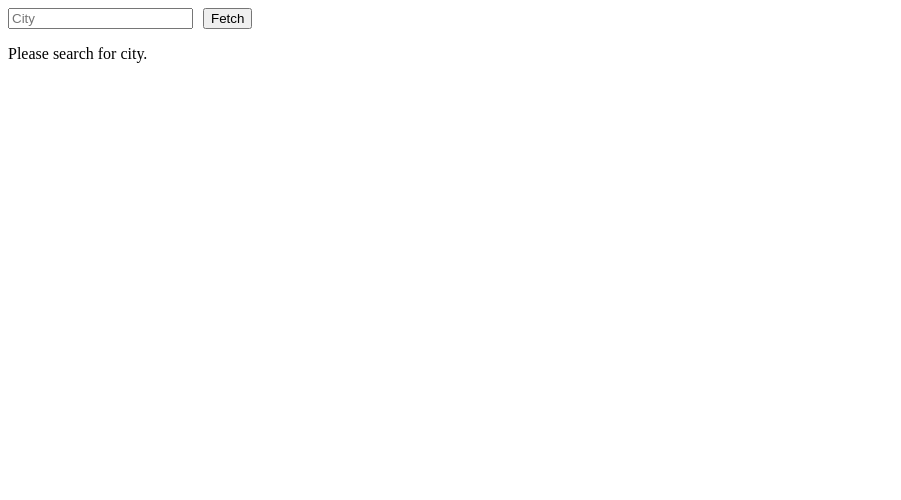
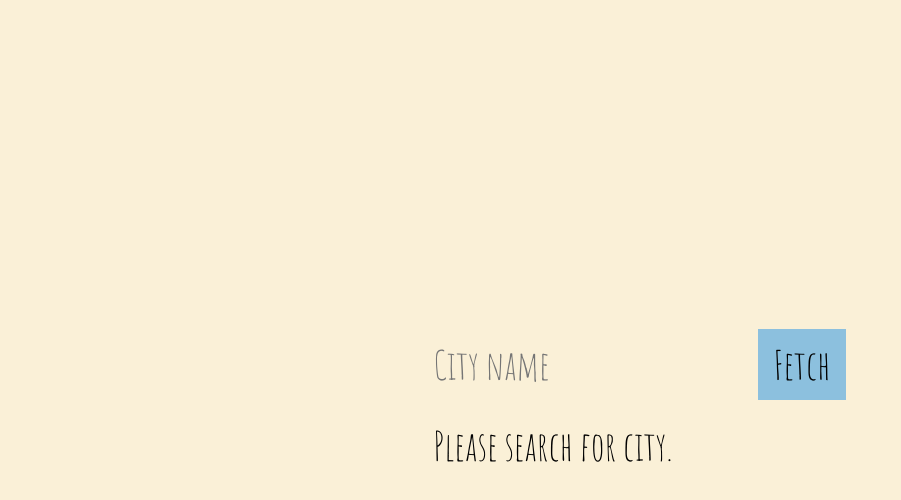
Before and after one commit to frasza/ts-weather, a Vue app: page / in a window 1280 px wide. Shown: the top 500 px of the page, without its empty margins (0-901 px from the left). Built offline with nearby package versions, Linux system fonts and the light colour scheme.

Commit message:
work of design

```diff
--- a/public/index.html
+++ b/public/index.html
@@ -1,15 +1,19 @@
 <!DOCTYPE html>
 <html lang="">
   <head>
-    <meta charset="utf-8">
-    <meta http-equiv="X-UA-Compatible" content="IE=edge">
-    <meta name="viewport" content="width=device-width,initial-scale=1.0">
-    <link rel="icon" href="<%= BASE_URL %>favicon.ico">
+    <meta charset="utf-8" />
+    <meta http-equiv="X-UA-Compatible" content="IE=edge" />
+    <meta name="viewport" content="width=device-width,initial-scale=1.0" />
+    <link rel="icon" href="<%= BASE_URL %>favicon.ico" />
     <title><%= htmlWebpackPlugin.options.title %></title>
   </head>
   <body>
     <noscript>
-      <strong>We're sorry but <%= htmlWebpackPlugin.options.title %> doesn't work properly without JavaScript enabled. Please enable it to continue.</strong>
+      <strong
+        >We're sorry but <%= htmlWebpackPlugin.options.title %> doesn't work
+        properly without JavaScript enabled. Please enable it to
+        continue.</strong
+      >
     </noscript>
     <div id="app"></div>
     <!-- built files will be auto injected -->
--- a/src/App.vue
+++ b/src/App.vue
@@ -1,32 +1,20 @@
 <template>
-  <Search @searchCity="(c) => fetchWeather(c)" />
-  <WeatherComp :forecast="forecast" />
+  <main>
+    <div class="weather">
+      <Search @searchCity="(c) => fetchWeather(c)" />
+      <WeatherComp :forecast="forecast" />
+      <Error :error="error" v-if="error" />
+    </div>
+  </main>
 </template>
 
 <script setup lang="ts">
-import { ref } from 'vue';
 import Search from './components/Search.vue';
 import WeatherComp from './components/WeatherComp.vue';
-import Weather from './model/Weather';
+import Error from './components/Error.vue';
+import { getWeather } from './composables/getWeather';
 
-const forecast = ref<Weather>();
-
-const fetchWeather = async (fetchedCity: string) => {
-  const response = await fetch(
-    `http://api.weatherapi.com/v1/current.json?key=${process.env.VUE_APP_APIKEY}&q=${fetchedCity}&aqi=no`
-  );
-  const data = await response.json();
-
-  const weather: Weather = {
-    name: data.location.name,
-    last_updated: data.current.last_updated,
-    temp_c: data.current.temp_c,
-    feelslike_c: data.current.feelslike_c,
-    condition: data.current.condition,
-  };
-
-  forecast.value = weather;
-};
+const { forecast, error, fetchWeather } = getWeather();
 </script>
 
 <style></style>
--- /dev/null
+++ b/src/assets/global.css
@@ -0,0 +1,24 @@
+@import url('https://fonts.googleapis.com/css2?family=Amatic+SC:wght@400;700&display=swap');
+
+html {
+  font-size: 62.5%;
+}
+
+* {
+  margin: 0;
+  padding: 0;
+  box-sizing: border-box;
+  font-family: 'Amatic SC', cursive;
+  font-size: 4rem;
+}
+
+body {
+  background-color: #faf0d7;
+}
+
+main {
+  height: 100vh;
+  width: 100vw;
+  display: grid;
+  place-items: center;
+}
--- /dev/null
+++ b/src/components/Error.vue
@@ -0,0 +1,23 @@
+<template>
+  <div>
+    <p>{{ error }}</p>
+  </div>
+</template>
+
+<script setup lang="ts">
+import { defineComponent, defineProps } from 'vue';
+
+defineComponent({
+  name: 'ErrorComponent',
+});
+defineProps<{
+  error?: string;
+}>();
+</script>
+
+<style scoped>
+p {
+  color: #f4bfbf;
+  font-weight: 700;
+}
+</style>
--- a/src/components/Search.vue
+++ b/src/components/Search.vue
@@ -1,6 +1,6 @@
 <template>
   <div class="search">
-    <input type="text" placeholder="City" v-model="city" />
+    <input type="text" placeholder="City name" v-model="city" />
     <button @click="$emit('searchCity', city)">Fetch</button>
   </div>
 </template>
@@ -19,5 +19,20 @@ defineComponent({
 .search {
   display: flex;
   gap: 10px;
+  margin-bottom: 2rem;
+}
+
+input,
+input:focus {
+  background-color: transparent;
+  border: none;
+  font-size: 4rem;
+  outline: none;
+}
+
+button {
+  background-color: #8cc0de;
+  border: none;
+  padding: 1rem 1.6rem;
 }
 </style>
--- a/src/components/WeatherComp.vue
+++ b/src/components/WeatherComp.vue
@@ -1,7 +1,9 @@
 <template>
-  <div class="weather" v-if="forecast">
+  <div class="forecast" v-if="forecast">
     <p>{{ forecast.name }}</p>
-    <p>Temperature: {{ forecast.temp_c }}</p>
+    <p>Temperature: {{ forecast.temp_c }} °C</p>
+    <p>Condition: {{ forecast.condition }}</p>
+    <img :src="forecast.condition_icon" :alt="forecast.condition" />
   </div>
   <div class="empty" v-else>
     <p>Please search for city.</p>
--- /dev/null
+++ b/src/composables/getWeather.ts
@@ -0,0 +1,37 @@
+import Weather from '@/model/Weather';
+import { ref } from 'vue';
+
+export function getWeather() {
+  const forecast = ref<Weather>();
+  const error = ref<string>();
+
+  const fetchWeather = async (fetchedCity: string) => {
+    try {
+      const response = await fetch(
+        `http://api.weatherapi.com/v1/current.json?key=${process.env.VUE_APP_APIKEY}&q=${fetchedCity}&aqi=no`
+      );
+
+      if (!response.ok) {
+        throw new Error('Error fetching weather. Please try again.');
+      }
+
+      const data = await response.json();
+
+      const weather: Weather = {
+        name: data.location.name,
+        last_updated: data.current.last_updated,
+        temp_c: data.current.temp_c,
+        feelslike_c: data.current.feelslike_c,
+        condition: data.current.condition.text,
+        condition_icon: data.current.condition.icon,
+      };
+
+      forecast.value = weather;
+    } catch (e) {
+      const err = e as Error;
+      error.value = err.message;
+    }
+  };
+
+  return { forecast, error, fetchWeather };
+}
--- a/src/model/Weather.ts
+++ b/src/model/Weather.ts
@@ -4,4 +4,5 @@ export default interface Weather {
   temp_c: number;
   feelslike_c: number;
   condition: string;
+  condition_icon: string;
 }
```
Also changed, not shown: src/main.ts (+4 -3 lines).
